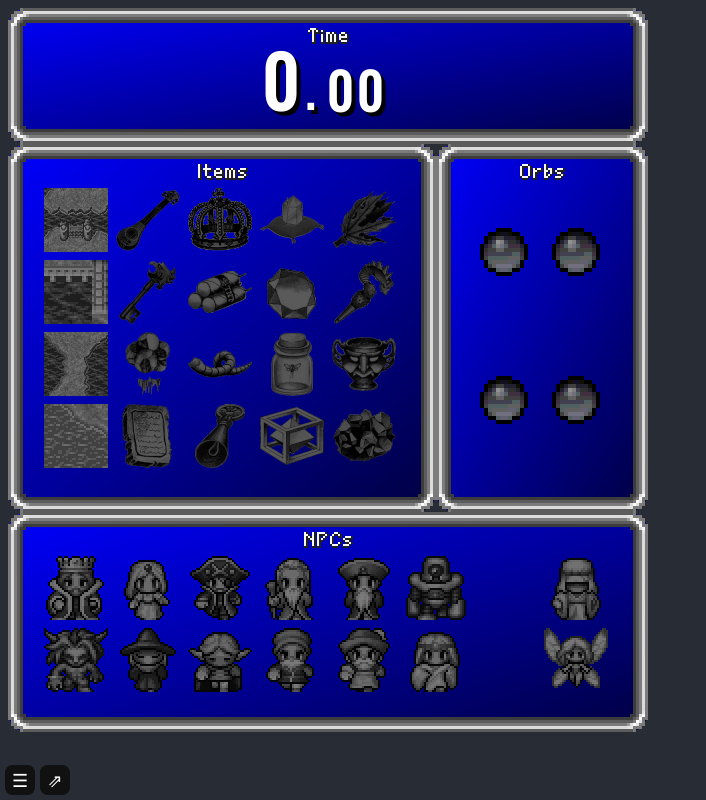
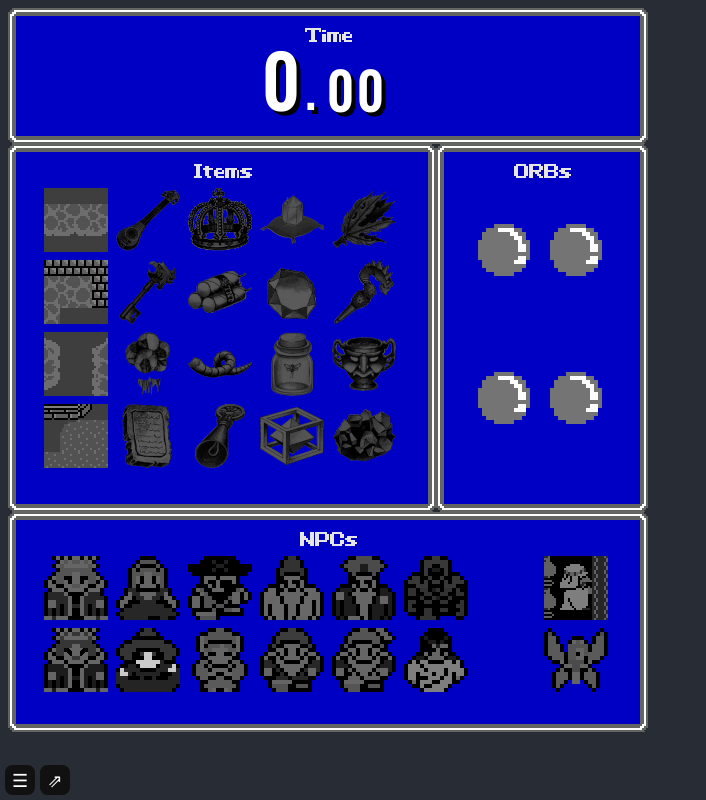
Before and after one commit to bdjeffyp/ffr-tracker, a React (Create React App) app: page / in a window 1280 px wide. Shown: the top 800 px of the page, without its empty margins (0-706 px from the left). Built offline with nearby package versions, Linux system fonts and the light colour scheme.

Commit message:
Implement ERA setting changes

```diff
--- a/src/App.tsx
+++ b/src/App.tsx
@@ -2,10 +2,10 @@ import React from "react";
 import * as Styles from "./App.style";
 import { Settings } from "./components/Settings/Settings";
 import { TrackerContainer } from "./components/TrackerContainer/TrackerContainer";
+import { Borders, Goals, IconNameType, ISettingsProps, ITrackerContainerProps, Layouts, Toggle } from "./models";
 import { ffrTracker } from "./properties/trackerProperties";
-import { ITrackerContainerProps, ISettingsProps, Goals, Toggle, Layouts, Borders, IconNameType } from "./models";
+import { ModernItemNames, OriginalItemNames } from "./strings";
 import { getSavedSettings } from "./utils";
-import { OriginalItemNames, ModernItemNames } from "./strings";
 
 interface IAppState {
   settingCaption: string;
@@ -18,6 +18,7 @@ const defaultSettings: ISettingsProps = {
   border: Borders.thick,
   showTimer: Toggle.on,
   showCrystals: Toggle.off,
+  era: Toggle.off,
 };
 
 class App extends React.Component<{}, IAppState> {
@@ -36,15 +37,20 @@ class App extends React.Component<{}, IAppState> {
   }
 
   public render() {
-    const nameType = this.state.currentSettings.showCrystals === Toggle.on ? IconNameType.modern : IconNameType.original;
+    // Establish names and icons to show based on era setting
+    const isModern = this.state.currentSettings.era === Toggle.on;
+    const nameType = isModern ? IconNameType.modern : IconNameType.original;
     const names = nameType === IconNameType.original ? OriginalItemNames : ModernItemNames;
+    // Establish crystals or orbs based on the showCrystals setting
+    const showCrystals = this.state.currentSettings.showCrystals === Toggle.on;
     // Build tracker props based on settings
     const trackerProps: ITrackerContainerProps = {
       nameType: nameType,
       bordersState: this.state.currentSettings.border,
       settings: this.state.currentSettings,
       handleHover: this._handleHoverChange,
-      boxes: ffrTracker(names, this.state.currentSettings.goal, this.state.currentSettings.showTimer === Toggle.on).boxes!,
+      boxes: ffrTracker(names, this.state.currentSettings.goal, this.state.currentSettings.showTimer === Toggle.on, showCrystals, isModern)
+        .boxes!,
     };
     return (
       <div className="app" style={Styles.appContainerStyle} onContextMenu={this._captureRightClick}>
@@ -54,14 +60,6 @@ class App extends React.Component<{}, IAppState> {
       </div>
     );
   }
-
-  // private _updateBoxes = (settings: ISettingsProps) => {
-  //   const boxProps: IBoxesProps = {
-  //     goal: settings.goal,
-  //     names: settings.showCrystals === Toggle.on ? IconNameType.modern : IconNameType.original
-  //   };
-  //   this._trackerBoxes = new FfrTracker(boxProps);
-  // }
 
   private _handleHoverChange = (caption: string) => {
     this.setState({ settingCaption: caption });
--- a/src/components/Icon/Icon.style.ts
+++ b/src/components/Icon/Icon.style.ts
@@ -1,11 +1,14 @@
 import * as React from "react";
 import gridImage from "../../images/grid.png";
+import retroGridImage from "../../images/retroGrid.png";
 
-export const iconStyle: React.CSSProperties = {
-  position: "absolute",
-  left: "0px",
-  top: "0px",
-  backgroundImage: `url(${gridImage})`,
-  cursor: "pointer",
-  margin: "8px",
+export const iconStyle = (isModern: boolean): React.CSSProperties => {
+  return {
+    position: "absolute",
+    left: "0px",
+    top: "0px",
+    backgroundImage: `url(${isModern ? gridImage : retroGridImage})`,
+    cursor: "pointer",
+    margin: "8px",
+  };
 };
--- a/src/components/Icon/Icon.tsx
+++ b/src/components/Icon/Icon.tsx
@@ -72,6 +72,7 @@ export class Icon extends React.Component<IIconProps, IIconState> {
     const xImagePosition = this.state.xImagePosition;
     const yImagePosition = this.state.yImagePosition;
     currentIconStyle.backgroundPosition = xImagePosition + " " + yImagePosition;
+    const isModern = this.props.settings.era === Toggle.on;
 
     // Tweak the position, if desired.
     let left = currentIconStyle.left as number;
@@ -91,7 +92,7 @@ export class Icon extends React.Component<IIconProps, IIconState> {
     return (
       <div
         id={this._name + this.props.title}
-        style={mergeStyles(Styles.iconStyle, currentIconStyle)}
+        style={mergeStyles(Styles.iconStyle(isModern), currentIconStyle)}
         onClick={this._toggleIcon}
         title={this.props.title}
         onMouseEnter={() => this._handleHover(this.props.title)}
--- a/src/components/TrackerBox/TrackerBox.style.ts
+++ b/src/components/TrackerBox/TrackerBox.style.ts
@@ -1,26 +1,34 @@
 import * as React from "react";
+import retroTitleImage from "../../images/retroTitle.png";
 import titleImage from "../../images/title.png";
 
-export const trackerBoxSquareStyle: React.CSSProperties = {
+// Creates the background color for the tracker box, similar to the PSP FF1 windows
+const modernBackground = "linear-gradient(to bottom right, blue, 50%, rgb(0,0,64))";
+// Creates a solid blue background color like the NES FF1 status windows. Using linear-gradient because of the backgroundImage property.
+const retroBackground = "linear-gradient(rgb(0,0,196), rgb(0,0,196))";
+export const trackerBoxSquareStyle = (isModern: boolean): React.CSSProperties => {
+  return {
     position: "absolute",
     borderStyle: "solid",
     borderColor: "transparent",
     // Works for thick border. Should be ok for thin as well...
     borderRadius: "20px",
-  // Creates the background color for the tracker box, similar to the PSP FF1 windows
     // TODO: Allow color variations.
-  backgroundImage: "linear-gradient(to bottom right, blue, 50%, rgb(0,0,64))",
+    backgroundImage: isModern ? modernBackground : retroBackground,
     // Ensures the gradient starts in the border, rather than the padding
     backgroundOrigin: "border-box",
   };
+};
 
-export const trackerTitleStyle: React.CSSProperties = {
+export const trackerTitleStyle = (isModern: boolean): React.CSSProperties => {
+  return {
     position: "absolute",
     top: "-8px",
     width: "136px",
     height: "20px",
-  backgroundImage: `url(${titleImage})`,
+    backgroundImage: `url(${isModern ? titleImage : retroTitleImage})`,
     backgroundRepeat: "no-repeat",
+  };
 };
 
 export const timerWrapStyle: React.CSSProperties = {
--- a/src/components/TrackerBox/TrackerBox.tsx
+++ b/src/components/TrackerBox/TrackerBox.tsx
@@ -1,7 +1,7 @@
 import * as React from "react";
-import thickBorderImage from "../../images/borderThick.png";
-import thinBorderImage from "../../images/borderThin.png";
-import { Borders, IIconProps, ITrackerBoxProps } from "../../models";
+import retroBorderImage from "../../images/borderRetroThick.png";
+import modernBorderImage from "../../images/borderThick.png";
+import { Borders, IIconProps, ITrackerBoxProps, Toggle } from "../../models";
 import { centerObject, formatBackgroundPosition, mergeStyles } from "../../utils";
 import { Icon } from "../Icon/Icon";
 import { Timer } from "./Timer";
@@ -52,19 +52,13 @@ export class TrackerBox extends React.Component<ITrackerBoxProps & IExtendedBoxP
     // Build the extended style information from the props
     let borderImage = "";
     let borderWidth = 1;
-    switch (this.props.border) {
-      case Borders.thick:
-        borderImage = `url(${thickBorderImage}) 28 round`;
-        borderWidth = 28;
-        break;
-      case Borders.thin:
-        borderImage = `url(${thinBorderImage}) 20 round`;
-        borderWidth = 20;
-        break;
-      default:
-        borderImage = "none";
-        borderWidth = 1;
-        break;
+    const isModern = this.props.settings.era === Toggle.on;
+    if (isModern) {
+      borderImage = `url(${modernBorderImage}) 28 round`;
+      borderWidth = 28;
+    } else {
+      borderImage = `url(${retroBorderImage}) 28 round`;
+      borderWidth = 28;
     }
     const currentTrackerBoxStyle: React.CSSProperties = {
       left: this.props.boxPositionX,
@@ -97,9 +91,9 @@ export class TrackerBox extends React.Component<ITrackerBoxProps & IExtendedBoxP
     const icons = this.props.icons;
 
     return (
-      <div id={this._name + this.props.id} style={mergeStyles(Styles.trackerBoxSquareStyle, finalStyle)}>
+      <div id={this._name + this.props.id} style={mergeStyles(Styles.trackerBoxSquareStyle(isModern), finalStyle)}>
         {/* TODO: Hide the title in the compact views */}
-        <div id="trackerTitle" style={mergeStyles(Styles.trackerTitleStyle, currentTitleStyle)}></div>
+        <div id="trackerTitle" style={mergeStyles(Styles.trackerTitleStyle(isModern), currentTitleStyle)}></div>
 
         {icons &&
           icons.map((icon: IIconProps, index: number) => {
--- a/src/properties/trackerProperties.ts
+++ b/src/properties/trackerProperties.ts
@@ -3,48 +3,60 @@
  * Add/remove tracker boxes here to populate the app's tracker container.
  */
 import { Goals, IIconProps, ISettingsProps, ITitle, ITrackerBoxProps, ITrackerContainerProps } from "../models";
-import { IItemNames, OriginalItemNames } from "../strings";
+import { IItemNames } from "../strings";
 import * as Icons from "./iconProperties";
 
 ////// Title data //////
-export const itemsTitle: ITitle = {
+export const itemsTitle = (isModern: boolean): ITitle => {
+  return {
     titleImageLocationX: 0,
     titleImageLocationY: 0,
-  titleWidth: 58,
+    titleWidth: isModern ? 58 : 65,
+  };
 };
 
-export const npcsTitle: ITitle = {
+export const npcsTitle = (isModern: boolean): ITitle => {
+  return {
     titleImageLocationX: 0,
     titleImageLocationY: 20,
-  titleWidth: 56,
+    titleWidth: isModern ? 56 : 64,
+  };
 };
 
-export const crystalsTitle: ITitle = {
+export const crystalsTitle = (isModern: boolean): ITitle => {
+  return {
     titleImageLocationX: 0,
     titleImageLocationY: 80,
-  titleWidth: 92,
+    titleWidth: isModern ? 92 : 102,
+  };
 };
 
-export const orbsTitle: ITitle = {
+export const orbsTitle = (isModern: boolean): ITitle => {
+  return {
     titleImageLocationX: 0,
     titleImageLocationY: 100,
-  titleWidth: 52,
+    titleWidth: isModern ? 52 : 64,
+  };
 };
 
-export const shardsTitle: ITitle = {
+export const shardsTitle = (isModern: boolean): ITitle => {
+  return {
     titleImageLocationX: 0,
     titleImageLocationY: 120,
-  titleWidth: 74,
+    titleWidth: isModern ? 74 : 84,
+  };
 };
 
-export const timerTitle: ITitle = {
+export const timerTitle = (isModern: boolean): ITitle => {
+  return {
     titleImageLocationX: 0,
     titleImageLocationY: 60,
-  titleWidth: 48,
+    titleWidth: isModern ? 48 : 54,
+  };
 };
 
 ////// Tracker boxes //////
-export const timerTrackerBox = (isVisible: boolean): ITrackerBoxProps => {
+export const timerTrackerBox = (isVisible: boolean, isModern: boolean): ITrackerBoxProps => {
   return {
     id: "Timer",
     isTimer: true,
@@ -57,14 +69,14 @@ export const timerTrackerBox = (isVisible: boolean): ITrackerBoxProps => {
     fontWeight: 700,
     textAlign: "center",
     cursor: "pointer",
-    ...timerTitle,
+    ...timerTitle(isModern),
     // empty props
     settings: {} as ISettingsProps,
     handleHover: () => {},
   };
 };
 
-export const itemsTrackerBox = (names: IItemNames, timerVisible: boolean): ITrackerBoxProps => {
+export const itemsTrackerBox = (names: IItemNames, timerVisible: boolean, isModern: boolean): ITrackerBoxProps => {
   // If timer is visible, other boxes will shift down
   const timerShift = timerVisible ? 136 : 0;
   return {
@@ -74,7 +86,7 @@ export const itemsTrackerBox = (names: IItemNames, timerVisible: boolean): ITrac
     boxPositionY: 8 + timerShift,
     boxWidth: 372,
     boxHeight: 312,
-    ...itemsTitle,
+    ...itemsTitle(isModern),
     icons: [
       Icons.bridgeIcon(names),
       Icons.luteIcon(names),
@@ -103,26 +115,42 @@ export const itemsTrackerBox = (names: IItemNames, timerVisible: boolean): ITrac
   };
 };
 
-const orbTitleProps = (names: IItemNames, goal: Goals): ITitle => {
+const orbTitleProps = (goal: Goals, showCrystals: boolean, isModern: boolean): ITitle => {
   switch (goal) {
     case Goals.regular:
     case Goals.chaosRush:
-      return names === OriginalItemNames ? orbsTitle : crystalsTitle;
+      return showCrystals ? crystalsTitle(isModern) : orbsTitle(isModern);
     case Goals.shardHunt:
-      return shardsTitle;
+      return shardsTitle(isModern);
   }
 };
-const orbIconsProps = (names: IItemNames, goal: Goals): IIconProps[] => {
+const orbIconsProps = (names: IItemNames, goal: Goals, showCrystals: boolean): IIconProps[] => {
   switch (goal) {
     case Goals.regular:
     case Goals.chaosRush:
-      return [Icons.earthOrb(names), Icons.fireOrb(names), Icons.waterOrb(names), Icons.airOrb(names)];
+      return [
+        Icons.earthOrb(names, showCrystals),
+        Icons.fireOrb(names, showCrystals),
+        Icons.waterOrb(names, showCrystals),
+        Icons.airOrb(names, showCrystals),
+      ];
     case Goals.shardHunt:
       // TODO: Change to use the shard icons once that is created
-      return [Icons.earthOrb(names), Icons.fireOrb(names), Icons.waterOrb(names), Icons.airOrb(names)];
+      return [
+        Icons.earthOrb(names, showCrystals),
+        Icons.fireOrb(names, showCrystals),
+        Icons.waterOrb(names, showCrystals),
+        Icons.airOrb(names, showCrystals),
+      ];
   }
 };
-export const orbsTrackerBox = (names: IItemNames, goal: Goals, timerVisible: boolean): ITrackerBoxProps => {
+export const orbsTrackerBox = (
+  names: IItemNames,
+  goal: Goals,
+  timerVisible: boolean,
+  showCrystals: boolean,
+  isModern: boolean
+): ITrackerBoxProps => {
   // If timer is visible, other boxes will shift down
   const timerShift = timerVisible ? 136 : 0;
   return {
@@ -132,15 +160,15 @@ export const orbsTrackerBox = (names: IItemNames, goal: Goals, timerVisible: boo
     boxPositionY: 8 + timerShift,
     boxWidth: 156,
     boxHeight: 312,
-    ...orbTitleProps(names, goal),
-    icons: orbIconsProps(names, goal),
+    ...orbTitleProps(goal, showCrystals, isModern),
+    icons: orbIconsProps(names, goal, showCrystals),
     // empty props
     settings: {} as ISettingsProps,
     handleHover: () => {},
   };
 };
 
-export const npcsTrackerBox = (names: IItemNames, timerVisible: boolean): ITrackerBoxProps => {
+export const npcsTrackerBox = (names: IItemNames, timerVisible: boolean, isModern: boolean): ITrackerBoxProps => {
   // If timer is visible, other boxes will shift down
   const timerShift = timerVisible ? 136 : 0;
   return {
@@ -150,7 +178,7 @@ export const npcsTrackerBox = (names: IItemNames, timerVisible: boolean): ITrack
     boxPositionY: 376 + timerShift,
     boxWidth: 584,
     boxHeight: 164,
-    ...npcsTitle,
+    ...npcsTitle(isModern),
     icons: [
       Icons.kingIcon(names),
       Icons.saraIcon(names),
@@ -174,13 +202,19 @@ export const npcsTrackerBox = (names: IItemNames, timerVisible: boolean): ITrack
 };
 
 ////// Tracker container //////
-export const ffrTracker = (names: IItemNames, goal: Goals, isVisible: boolean): Partial<ITrackerContainerProps> => {
+export const ffrTracker = (
+  names: IItemNames,
+  goal: Goals,
+  isVisible: boolean,
+  showCrystals: boolean,
+  isModern: boolean
+): Partial<ITrackerContainerProps> => {
   return {
     boxes: [
-      itemsTrackerBox(names, isVisible),
-      orbsTrackerBox(names, goal, isVisible),
-      npcsTrackerBox(names, isVisible),
-      timerTrackerBox(isVisible),
+      itemsTrackerBox(names, isVisible, isModern),
+      orbsTrackerBox(names, goal, isVisible, showCrystals, isModern),
+      npcsTrackerBox(names, isVisible, isModern),
+      timerTrackerBox(isVisible, isModern),
     ],
   };
 };
```
Also changed, not shown: src/properties/iconProperties.ts (+9 -9 lines). Lines whose indentation alone changed are shown as unchanged.
